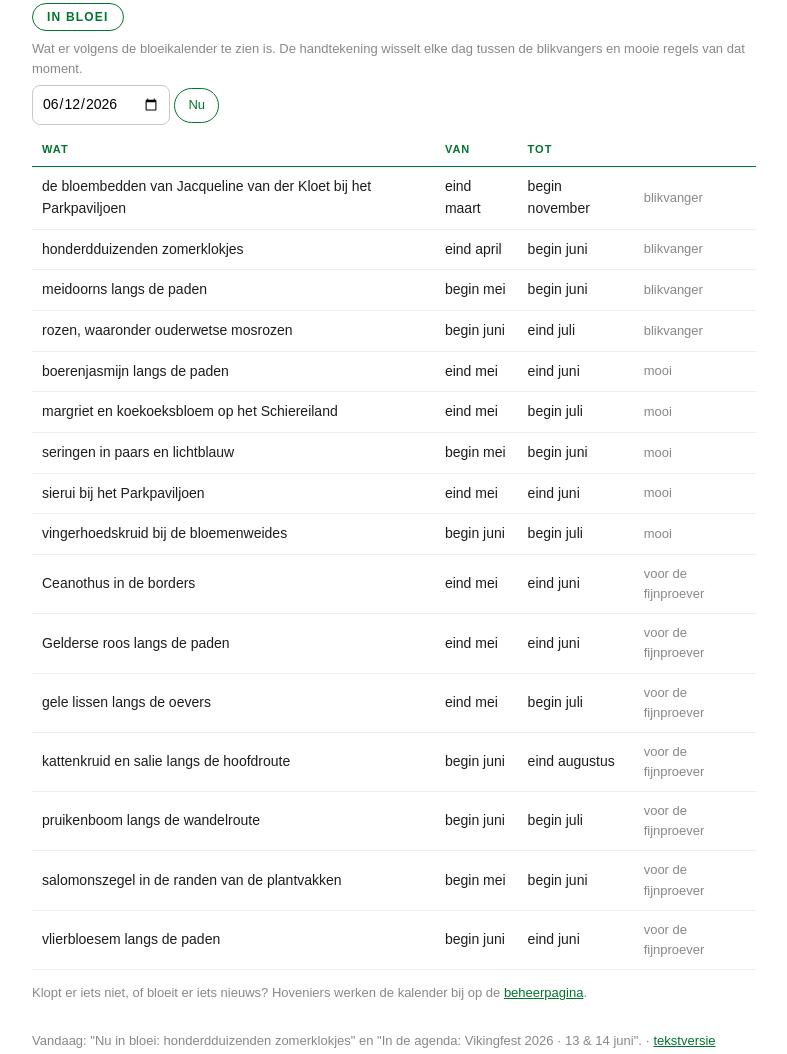
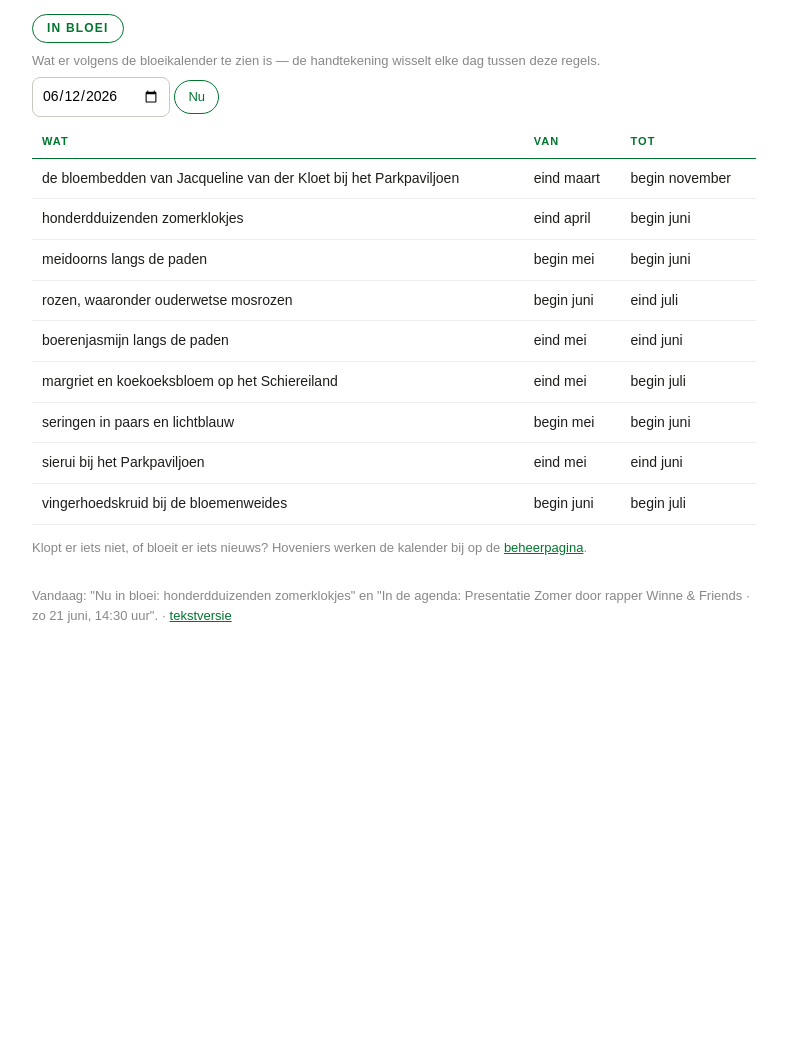
Before and after one commit to bennolambooy/Park, a plain HTML site: page docs/index.html in a window 1280 px wide. Shown: the part 975-2029 px from the top of the page, without its empty margins (246-1033 px from the left). After the commit the page ends 1678 px from the top, so only its background shows below. Drawn offline with Linux system fonts and the light colour scheme; a web font is replaced by a local one.

Commit message:
Handtekening ververst 2026-06-12

```diff
--- a/docs/agenda.json
+++ b/docs/agenda.json
@@ -1,6 +1,6 @@
 {
  "bijgewerkt": "2026-06-12",
- "vastgezet_titel": "",
+ "vastgezet_titel": "Presentatie Zomer door rapper Winne & Friends",
  "events": [
   {
    "titel": "Vikingfest 2026",
--- a/docs/bloei.json
+++ b/docs/bloei.json
@@ -1,71 +1,43 @@
 {
-  "_uitleg": "Bloeikalender van het Park, samengesteld uit de beplantingslijsten (hoofdroute 2025, vak 11 2020, gebied 10 2021, gebieden 1+7/Schiereiland 2022), de toelichting gebieden 12+13, het stinzenplanten-artikel en het artikel over de Van der Kloet-bedden. Periodes: [maand, helft] waarbij helft 1 = dag 1-15, helft 2 = dag 16-eind. ‘van’ mag na ‘tot’ liggen, dan loopt de periode over de jaarwisseling. Prioriteit: 1 = blikvanger, 2 = mooi, 3 = voor de fijnproever. De generator wisselt per dag tussen de actieve regels met prioriteit 1-2. Teksten maximaal ~70 tekens, ze komen achter ‘Nu in bloei:’.",
+  "_uitleg": "Bloeikalender van het Park, samengesteld uit de beplantingslijsten en artikelen op hetparkinrotterdam.nl. Periodes: [maand, helft] waarbij helft 1 = dag 1-15, helft 2 = dag 16-eind. 'van' mag na 'tot' liggen, dan loopt de periode over de jaarwisseling. De handtekening wisselt per dag tussen de regels die op dat moment actief zijn (prio 1 = blikvanger komt voorin de rotatie). Een regel met pauze_tot (JJJJ-MM-DD) is uitgebloeid gemeld en doet tot die datum niet mee. Teksten maximaal ~70 tekens, ze komen achter 'Nu in bloei:'.",
   "entries": [
-    {"tekst":"honderdduizenden sneeuwklokjes door het hele Park","van":[1,2],"tot":[3,1],"prio":1,"bron":"vak 11 (206.300 st.) + stinzenartikel"},
-    {"tekst":"winterakonieten tussen het gras","van":[1,1],"tot":[3,1],"prio":2,"bron":"stinzenartikel"},
-    {"tekst":"winterzoet langs de wandelroute","van":[12,1],"tot":[2,1],"prio":2,"bron":"gebied 10, Chimonanthus praecox"},
-    {"tekst":"hazelaars met gele katjes","van":[1,1],"tot":[2,2],"prio":3,"bron":"bloeitabel beplanter, Corylus avellana"},
-    {"tekst":"vleesbes (Sarcococca) langs de hoofdroute","van":[1,1],"tot":[2,2],"prio":3,"bron":"hoofdroute 2025 (1.360 st.)"},
-    {"tekst":"hulst met rode bessen","van":[11,2],"tot":[1,2],"prio":2,"bron":"alle lijsten, Ilex aquifolium"},
-    {"tekst":"kerstrozen (Helleborus) in de schaduwvakken","van":[2,1],"tot":[4,1],"prio":2,"bron":"hoofdroute (2.230) + vak 11 (15.191)"},
-    {"tekst":"duizenden krokussen in het gras","van":[2,1],"tot":[3,2],"prio":1,"bron":"stinzenartikel + gebied 10"},
-    {"tekst":"gele kornoelje langs de paden","van":[2,1],"tot":[3,1],"prio":2,"bron":"bloeitabel beplanter, Cornus mas"},
-    {"tekst":"gevlekt longkruid in de plantvakranden","van":[2,2],"tot":[5,1],"prio":3,"bron":"stinzenartikel + hoofdroute (1.000 st.)"},
-    {"tekst":"tienduizenden sneeuwroem langs de hoofdroute","van":[3,1],"tot":[4,1],"prio":1,"bron":"hoofdroute 2025 (32.400 st.)"},
-    {"tekst":"bosanemonen in de randen van de plantvakken","van":[3,2],"tot":[4,2],"prio":1,"bron":"hoofdroute 2025 (29.400 st.)"},
-    {"tekst":"holwortel op het Schiereiland","van":[3,1],"tot":[4,1],"prio":2,"bron":"gebieden 1+7 (45.250 st.), Corydalis cava"},
-    {"tekst":"forsythia en de eerste krentenboompjes","van":[3,2],"tot":[4,1],"prio":2,"bron":"bloeitabel beplanter"},
-    {"tekst":"sleedoorn langs de paden, nog voor het blad","van":[3,2],"tot":[4,1],"prio":3,"bron":"bloeitabel beplanter, Prunus spinosa"},
-    {"tekst":"de bloembedden van Jacqueline van der Kloet bij het Parkpaviljoen","van":[3,2],"tot":[11,1],"prio":1,"bron":"nieuwsartikel dec 2024, bloei mrt-nov"},
-    {"tekst":"magnolia’s bij de Parkbrug","van":[4,1],"tot":[4,2],"prio":2,"bron":"toelichting gebied 13"},
-    {"tekst":"Japanse sierkersen bij Chalet Suisse","van":[4,1],"tot":[5,1],"prio":1,"bron":"toelichting gebied 12, Prunus x yedoensis"},
-    {"tekst":"tienduizenden kievitsbloemen op het Schiereiland","van":[4,1],"tot":[4,2],"prio":1,"bron":"gebieden 1+7 (80.000 st.)"},
-    {"tekst":"wilde bostulpen in het gras","van":[4,1],"tot":[5,1],"prio":2,"bron":"vak 11 + gebieden 1+7 (48.000 st.)"},
-    {"tekst":"daslook in de schaduwranden","van":[4,1],"tot":[5,1],"prio":3,"bron":"stinzenartikel, Allium ursinum"},
-    {"tekst":"meerstammige sierappels langs de route","van":[4,2],"tot":[5,1],"prio":2,"bron":"vak 11 (31 Malus)"},
-    {"tekst":"boshyacinten onder de bomen","van":[4,2],"tot":[5,2],"prio":1,"bron":"alle lijsten (ruim 400.000 st.)"},
-    {"tekst":"vogelmelk tussen het gras","van":[4,2],"tot":[5,1],"prio":3,"bron":"gebieden 1+7 (51.000 st.), Ornithogalum"},
-    {"tekst":"Kaukasisch vergeet-mij-nietje bij het Parkpaviljoen","van":[4,2],"tot":[5,2],"prio":3,"bron":"Van der Kloet-bedden + hoofdroute"},
-    {"tekst":"dotterbloemen langs de oevers","van":[4,1],"tot":[5,1],"prio":3,"bron":"gebieden 1+7, Caltha palustris"},
-    {"tekst":"honderdduizenden zomerklokjes","van":[4,2],"tot":[6,1],"prio":1,"bron":"alle lijsten (ruim 340.000 st.), Leucojum"},
-    {"tekst":"meidoorns langs de paden","van":[5,1],"tot":[6,1],"prio":1,"bron":"bloeitabel beplanter, Crataegus"},
-    {"tekst":"lelietjes-van-dalen in de schaduwranden","van":[5,1],"tot":[5,2],"prio":2,"bron":"hoofdroute + gebied 10 (19.000 st.)"},
-    {"tekst":"seringen in paars en lichtblauw","van":[5,1],"tot":[6,1],"prio":2,"bron":"gebied 10 + vak 11, Syringa"},
-    {"tekst":"salomonszegel in de randen van de plantvakken","van":[5,1],"tot":[6,1],"prio":3,"bron":"alle lijsten, Polygonatum"},
-    {"tekst":"margriet en koekoeksbloem op het Schiereiland","van":[5,2],"tot":[7,1],"prio":2,"bron":"gebieden 1+7, vak 14/15"},
-    {"tekst":"sierui bij het Parkpaviljoen","van":[5,2],"tot":[6,2],"prio":2,"bron":"Van der Kloet-bedden + gebieden 1+7 (5.700)"},
-    {"tekst":"boerenjasmijn langs de paden","van":[5,2],"tot":[6,2],"prio":2,"bron":"bloeitabel beplanter, Philadelphus (820 st.)"},
-    {"tekst":"Ceanothus in de borders","van":[5,2],"tot":[6,2],"prio":3,"bron":"gebied 10 (2.360 st.)"},
-    {"tekst":"Gelderse roos langs de paden","van":[5,2],"tot":[6,2],"prio":3,"bron":"bloeitabel beplanter + renovatiepagina"},
-    {"tekst":"gele lissen langs de oevers","van":[5,2],"tot":[7,1],"prio":3,"bron":"gebieden 1+7, Iris pseudacorus"},
-    {"tekst":"rozen, waaronder ouderwetse mosrozen","van":[6,1],"tot":[7,2],"prio":1,"bron":"gebied 10 (oude rozen) + hoofdroute"},
-    {"tekst":"vingerhoedskruid bij de bloemenweides","van":[6,1],"tot":[7,1],"prio":2,"bron":"gebieden 1+7, Digitalis (480 st.)"},
-    {"tekst":"vlierbloesem langs de paden","van":[6,1],"tot":[6,2],"prio":3,"bron":"bloeitabel beplanter, Sambucus nigra"},
-    {"tekst":"lindes langs de paden","van":[6,2],"tot":[7,1],"prio":2,"bron":"bloeitabel beplanter, Tilia"},
-    {"tekst":"kattenkruid en salie langs de hoofdroute","van":[6,1],"tot":[8,2],"prio":3,"bron":"hoofdroute vak 24"},
-    {"tekst":"eikenbladhortensia’s met lichte pluimen","van":[6,2],"tot":[7,2],"prio":3,"bron":"gebied 10 + hoofdroute (870 st.)"},
-    {"tekst":"pruikenboom langs de wandelroute","van":[6,1],"tot":[7,1],"prio":3,"bron":"gebied 10, Cotinus (300 st.)"},
-    {"tekst":"pluimhortensia’s in wit en roze","van":[7,1],"tot":[9,1],"prio":1,"bron":"gebied 10 + gebieden 1+7 (660 st.)"},
-    {"tekst":"schoorsteenveger (Clethra) met witte pluimen","van":[7,1],"tot":[8,2],"prio":2,"bron":"alle lijsten (1.850 st.)"},
-    {"tekst":"reuzenlavendel in de borders","van":[7,1],"tot":[9,1],"prio":2,"bron":"gebied 10, Perovskia (2.110 st.)"},
-    {"tekst":"zonnehoed en salie bij het Parkpaviljoen","van":[7,1],"tot":[9,1],"prio":2,"bron":"Van der Kloet-bedden"},
-    {"tekst":"struikkastanjes met witte bloemtrossen","van":[7,1],"tot":[8,1],"prio":3,"bron":"gebieden 1+7 + gebied 10, Aesculus parviflora"},
-    {"tekst":"vlinderstruiken langs de paden","van":[7,1],"tot":[9,1],"prio":3,"bron":"gebieden 1+7, Buddleja"},
-    {"tekst":"kattenstaart langs de oevers","van":[7,1],"tot":[8,1],"prio":3,"bron":"gebieden 1+7, Lythrum (775 st.)"},
-    {"tekst":"monnikspeper langs de hoofdroute","van":[7,1],"tot":[8,2],"prio":3,"bron":"hoofdroute, Vitex (60 st.)"},
-    {"tekst":"lampenpoetsersgras bij het Parkpaviljoen","van":[8,1],"tot":[10,1],"prio":2,"bron":"Van der Kloet-bedden, Pennisetum"},
-    {"tekst":"baardbloem langs de wandelroute","van":[8,1],"tot":[9,2],"prio":3,"bron":"gebied 10, Caryopteris (580 st.)"},
-    {"tekst":"oranjerode lijsterbessen","van":[8,2],"tot":[9,2],"prio":3,"bron":"alle lijsten, Sorbus aucuparia"},
-    {"tekst":"herfstasters bij het Parkpaviljoen","van":[9,1],"tot":[10,2],"prio":1,"bron":"Van der Kloet-bedden"},
-    {"tekst":"herfstanemonen langs de hoofdroute","van":[9,1],"tot":[10,1],"prio":2,"bron":"hoofdroute, Anemone ‘Honorine Jobert’"},
-    {"tekst":"klimop langs muren en bomen","van":[9,1],"tot":[11,1],"prio":3,"bron":"bloeitabel beplanter, Hedera"},
-    {"tekst":"bessen van Gelderse roos, meidoorn en lijsterbes","van":[9,2],"tot":[10,2],"prio":2,"bron":"alle lijsten"},
-    {"tekst":"herfstkleur bij amberboom en ijzerhout","van":[10,1],"tot":[11,2],"prio":1,"bron":"hoofdroute, Liquidambar + Parrotia"},
-    {"tekst":"paarse bessen van de schoonvrucht","van":[10,1],"tot":[11,1],"prio":3,"bron":"gebied 10, Callicarpa"},
-    {"tekst":"kardinaalsmutsen met roze doosvruchten","van":[10,1],"tot":[11,1],"prio":3,"bron":"hoofdroute, Euonymus europaeus"},
-    {"tekst":"mispels op het Schiereiland","van":[10,2],"tot":[11,1],"prio":3,"bron":"gebieden 1+7, Mespilus (47 st.)"},
-    {"tekst":"de laatste herfstkleuren","van":[11,1],"tot":[12,1],"prio":2,"bron":"samengesteld"},
-    {"tekst":"sneeuwbal (Viburnum tinus) in de wintermaanden","van":[11,2],"tot":[3,1],"prio":3,"bron":"hoofdroute + gebieden 1+7 (47 st.)"},
-    {"tekst":"taxus en dennen in het Zocher-ontwerp","van":[12,1],"tot":[1,1],"prio":3,"bron":"alle lijsten"}
+    {"tekst": "honderdduizenden sneeuwklokjes door het hele Park", "van": [1, 2], "tot": [3, 1], "prio": 1, "bron": "vak 11 (206.300 st.) + stinzenartikel"},
+    {"tekst": "winterakonieten tussen het gras", "van": [1, 1], "tot": [3, 1], "prio": 2, "bron": "stinzenartikel"},
+    {"tekst": "winterzoet langs de wandelroute", "van": [12, 1], "tot": [2, 1], "prio": 2, "bron": "gebied 10, Chimonanthus praecox"},
+    {"tekst": "hulst met rode bessen", "van": [11, 2], "tot": [1, 2], "prio": 2, "bron": "alle lijsten, Ilex aquifolium"},
+    {"tekst": "kerstrozen (Helleborus) in de schaduwvakken", "van": [2, 1], "tot": [4, 1], "prio": 2, "bron": "hoofdroute (2.230) + vak 11 (15.191)"},
+    {"tekst": "duizenden krokussen in het gras", "van": [2, 1], "tot": [3, 2], "prio": 1, "bron": "stinzenartikel + gebied 10"},
+    {"tekst": "gele kornoelje langs de paden", "van": [2, 1], "tot": [3, 1], "prio": 2, "bron": "bloeitabel beplanter, Cornus mas"},
+    {"tekst": "tienduizenden sneeuwroem langs de hoofdroute", "van": [3, 1], "tot": [4, 1], "prio": 1, "bron": "hoofdroute 2025 (32.400 st.)"},
+    {"tekst": "bosanemonen in de randen van de plantvakken", "van": [3, 2], "tot": [4, 2], "prio": 1, "bron": "hoofdroute 2025 (29.400 st.)"},
+    {"tekst": "holwortel op het Schiereiland", "van": [3, 1], "tot": [4, 1], "prio": 2, "bron": "gebieden 1+7 (45.250 st.), Corydalis cava"},
+    {"tekst": "forsythia en de eerste krentenboompjes", "van": [3, 2], "tot": [4, 1], "prio": 2, "bron": "bloeitabel beplanter"},
+    {"tekst": "de bloembedden van Jacqueline van der Kloet bij het Parkpaviljoen", "van": [3, 2], "tot": [11, 1], "prio": 1, "bron": "nieuwsartikel dec 2024, bloei mrt-nov"},
+    {"tekst": "magnolia’s bij de Parkbrug", "van": [4, 1], "tot": [4, 2], "prio": 2, "bron": "toelichting gebied 13"},
+    {"tekst": "Japanse sierkersen bij Chalet Suisse", "van": [4, 1], "tot": [5, 1], "prio": 1, "bron": "toelichting gebied 12, Prunus x yedoensis"},
+    {"tekst": "tienduizenden kievitsbloemen op het Schiereiland", "van": [4, 1], "tot": [4, 2], "prio": 1, "bron": "gebieden 1+7 (80.000 st.)"},
+    {"tekst": "wilde bostulpen in het gras", "van": [4, 1], "tot": [5, 1], "prio": 2, "bron": "vak 11 + gebieden 1+7 (48.000 st.)"},
+    {"tekst": "meerstammige sierappels langs de route", "van": [4, 2], "tot": [5, 1], "prio": 2, "bron": "vak 11 (31 Malus)"},
+    {"tekst": "boshyacinten onder de bomen", "van": [4, 2], "tot": [5, 2], "prio": 1, "bron": "alle lijsten (ruim 400.000 st.)"},
+    {"tekst": "honderdduizenden zomerklokjes", "van": [4, 2], "tot": [6, 1], "prio": 1, "bron": "alle lijsten (ruim 340.000 st.), Leucojum"},
+    {"tekst": "meidoorns langs de paden", "van": [5, 1], "tot": [6, 1], "prio": 1, "bron": "bloeitabel beplanter, Crataegus"},
+    {"tekst": "lelietjes-van-dalen in de schaduwranden", "van": [5, 1], "tot": [5, 2], "prio": 2, "bron": "hoofdroute + gebied 10 (19.000 st.)"},
+    {"tekst": "seringen in paars en lichtblauw", "van": [5, 1], "tot": [6, 1], "prio": 2, "bron": "gebied 10 + vak 11, Syringa"},
+    {"tekst": "margriet en koekoeksbloem op het Schiereiland", "van": [5, 2], "tot": [7, 1], "prio": 2, "bron": "gebieden 1+7, vak 14/15"},
+    {"tekst": "sierui bij het Parkpaviljoen", "van": [5, 2], "tot": [6, 2], "prio": 2, "bron": "Van der Kloet-bedden + gebieden 1+7 (5.700)"},
+    {"tekst": "boerenjasmijn langs de paden", "van": [5, 2], "tot": [6, 2], "prio": 2, "bron": "bloeitabel beplanter, Philadelphus (820 st.)"},
+    {"tekst": "rozen, waaronder ouderwetse mosrozen", "van": [6, 1], "tot": [7, 2], "prio": 1, "bron": "gebied 10 (oude rozen) + hoofdroute"},
+    {"tekst": "vingerhoedskruid bij de bloemenweides", "van": [6, 1], "tot": [7, 1], "prio": 2, "bron": "gebieden 1+7, Digitalis (480 st.)"},
+    {"tekst": "lindes langs de paden", "van": [6, 2], "tot": [7, 1], "prio": 2, "bron": "bloeitabel beplanter, Tilia"},
+    {"tekst": "pluimhortensia’s in wit en roze", "van": [7, 1], "tot": [9, 1], "prio": 1, "bron": "gebied 10 + gebieden 1+7 (660 st.)"},
+    {"tekst": "schoorsteenveger (Clethra) met witte pluimen", "van": [7, 1], "tot": [8, 2], "prio": 2, "bron": "alle lijsten (1.850 st.)"},
+    {"tekst": "reuzenlavendel in de borders", "van": [7, 1], "tot": [9, 1], "prio": 2, "bron": "gebied 10, Perovskia (2.110 st.)"},
+    {"tekst": "zonnehoed en salie bij het Parkpaviljoen", "van": [7, 1], "tot": [9, 1], "prio": 2, "bron": "Van der Kloet-bedden"},
+    {"tekst": "lampenpoetsersgras bij het Parkpaviljoen", "van": [8, 1], "tot": [10, 1], "prio": 2, "bron": "Van der Kloet-bedden, Pennisetum"},
+    {"tekst": "herfstasters bij het Parkpaviljoen", "van": [9, 1], "tot": [10, 2], "prio": 1, "bron": "Van der Kloet-bedden"},
+    {"tekst": "herfstanemonen langs de hoofdroute", "van": [9, 1], "tot": [10, 1], "prio": 2, "bron": "hoofdroute, Anemone ‘Honorine Jobert’"},
+    {"tekst": "bessen van Gelderse roos, meidoorn en lijsterbes", "van": [9, 2], "tot": [10, 2], "prio": 2, "bron": "alle lijsten"},
+    {"tekst": "herfstkleur bij amberboom en ijzerhout", "van": [10, 1], "tot": [11, 2], "prio": 1, "bron": "hoofdroute, Liquidambar + Parrotia"},
+    {"tekst": "de laatste herfstkleuren", "van": [11, 1], "tot": [12, 1], "prio": 2, "bron": "samengesteld"}
   ]
 }
--- a/docs/handtekening.txt
+++ b/docs/handtekening.txt
@@ -1,2 +1,2 @@
 Nu in bloei: honderdduizenden zomerklokjes
-In de agenda: Vikingfest 2026 · 13 & 14 juni
+In de agenda: Presentatie Zomer door rapper Winne & Friends · zo 21 juni, 14:30 uur
--- a/docs/index.html
+++ b/docs/index.html
@@ -96,20 +96,20 @@ handtekening vanzelf terug naar het eerstvolgende.</p>
 </table></div>
 
 <h2>In bloei</h2>
-<p class="klein" style="margin:0 0 6px">Wat er volgens de bloeikalender te zien is.
-De handtekening wisselt elke dag tussen de blikvangers en mooie regels van dat moment.</p>
+<p class="klein" style="margin:0 0 6px">Wat er volgens de bloeikalender te zien is —
+de handtekening wisselt elke dag tussen deze regels.</p>
 <p style="margin:0 0 8px">
   <input type="date" id="peildatum" onchange="toonBloei()">
   <button class="knopje" onclick="zetNu()">Nu</button>
 </p>
 <div class="scroll"><table id="bloeitabel">
-  <thead><tr><th>Wat</th><th>Van</th><th>Tot</th><th></th></tr></thead>
+  <thead><tr><th>Wat</th><th>Van</th><th>Tot</th></tr></thead>
   <tbody></tbody>
 </table></div>
 <p class="klein">Klopt er iets niet, of bloeit er iets nieuws? Hoveniers werken de kalender bij op de
 <a href="beheer.html">beheerpagina</a>.</p>
 
-<p class="klein" style="margin-top:28px">Vandaag: "Nu in bloei: honderdduizenden zomerklokjes" en "In de agenda: Vikingfest 2026 · 13 & 14 juni".
+<p class="klein" style="margin-top:28px">Vandaag: "Nu in bloei: honderdduizenden zomerklokjes" en "In de agenda: Presentatie Zomer door rapper Winne & Friends · zo 21 juni, 14:30 uur".
 · <a href="handtekening.txt">tekstversie</a></p>
 
 <script>
@@ -255,7 +255,7 @@ async function laadBloei() {
     toonBloei();
   } catch (e) {
     document.querySelector('#bloeitabel tbody').innerHTML =
-      '<tr><td colspan="4" class="klein">Bloeikalender kon niet geladen worden.</td></tr>';
+      '<tr><td colspan="3" class="klein">Bloeikalender kon niet geladen worden.</td></tr>';
   }
 }
 function toonBloei() {
@@ -263,14 +263,13 @@ function toonBloei() {
   const v = document.getElementById('peildatum').value || isoVan(new Date());
   const d = new Date(v + 'T12:00:00');
   const idx = idxVan(d.getMonth() + 1, d.getDate() <= 15 ? 1 : 2);
-  const woord = { 1: 'blikvanger', 2: 'mooi', 3: 'voor de fijnproever' };
   const rijen = bloei.entries
     .filter(e => isActief(e, idx) && !(e.pauze_tot && e.pauze_tot >= v))
     .sort((a, b) => a.prio - b.prio || (a.tekst < b.tekst ? -1 : 1))
     .map(e => '<tr><td>' + esc(e.tekst) + '</td><td>' + labelVan(idxVan(...e.van)) +
-      '</td><td>' + labelVan(idxVan(...e.tot)) + '</td><td class="klein">' + woord[e.prio] + '</td></tr>');
+      '</td><td>' + labelVan(idxVan(...e.tot)) + '</td></tr>');
   document.querySelector('#bloeitabel tbody').innerHTML =
-    rijen.join('') || '<tr><td colspan="4" class="klein">Niets actief op deze datum.</td></tr>';
+    rijen.join('') || '<tr><td colspan="3" class="klein">Niets actief op deze datum.</td></tr>';
 }
 function zetNu() { document.getElementById('peildatum').value = isoVan(new Date()); toonBloei(); }
 
```
Also changed, not shown: docs/handtekening.png.
